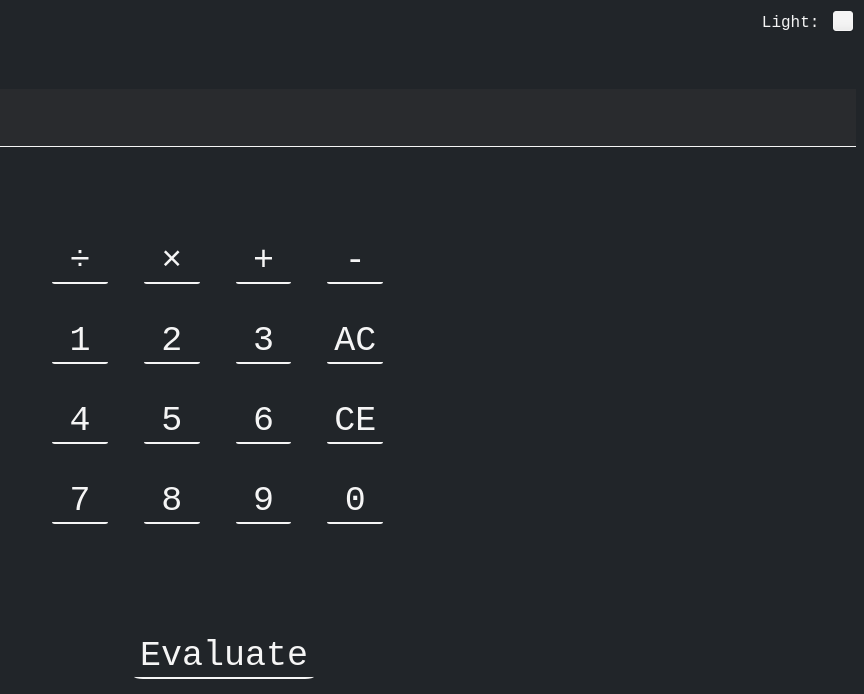
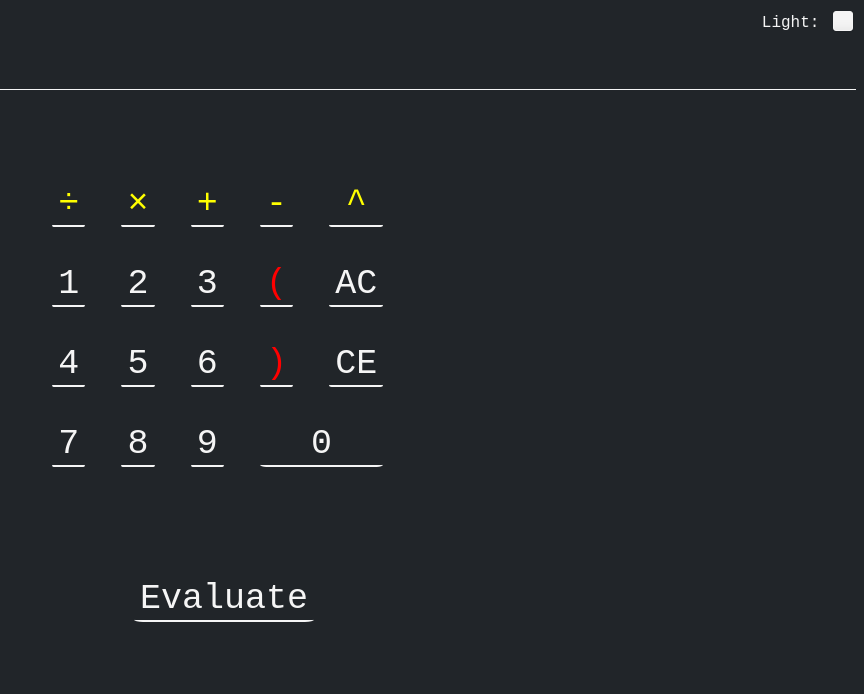
Before and after one commit to HumanChwan/CalculatorJS, a plain HTML site: page index.html in a window 1280 px wide. Both pictures are taken after a click on the button "CE". Shown: the whole page, without its empty margins (416-1280 px from the left). Drawn offline with Linux system fonts and the light colour scheme.

Commit message:
main-expression formatted & update

```diff
--- a/F.js
+++ b/F.js
@@ -135,28 +135,26 @@ let main_expression = document.getElementById('main-expr');
 let answer = document.getElementById("Answer");
 
 function main() {
-
-    // let expression = document.getElementById("single").value;
-    // expression = expression.replace('x', '*');
     if(cache.length)
         infix.push(cache);
-        cache = '';
-    // let answer = evaluate(infixToPostfix(expressionParser(expression)));
+
     let answer = evaluate(infixToPostfix(infix));
-    // document.getElementById("postfix").innerHTML = infixToPostfix(expressionParser(expression));
+
+    let toBeDisplayed = document.getElementById('Answer');
     if(typeof answer === 'undefined' || isNaN(answer)) {
-        document.getElementById("Answer").innerHTML = 'Input Error :(';
-        answer.classList.add("answer-wrong");
+        toBeDisplayed.innerHTML = 'Input Error :('
+        toBeDisplayed.classList.add('answer-wrong')
+
     } else if(answer === Infinity) {
-        document.getElementById("Answer").innerHTML = 'Dividing by Zero is bad boi move';
-        answer.classList.add("answer-wrong");
+        toBeDisplayed.innerHTML = 'Dividing by Zero is bad boi move'
+        toBeDisplayed.classList.add('answer-wrong')
+
     } else {
-        document.getElementById("Answer").innerHTML = 'Answer : ' + answer;
-        answer.classList.remove('answer-wrong');
+        toBeDisplayed.innerHTML = 'Answer : ' + answer
+        toBeDisplayed.classList.remove('answer-wrong')
+
     }
-    infix = [];
-    main_expression.innerHTML = `&nbsp;`
-    cache = '';
+    infix.pop()
 };
 
 
@@ -171,7 +169,7 @@ function backspace() {
     if(cache.length)
         infix.push(cache);
     let last_added = infix.pop();
-    if(!precedence(last_added) && last_added != '(' && last_added != ')') {
+    if('0' <= last_added && last_added <= '9') {
         try {
             last_added = last_added.slice(0, -1);
             if(last_added.length){
@@ -182,10 +180,11 @@ function backspace() {
             }
         } catch ( er ){
             infix = [];
+            cache = ''
         }
 
     }
-    last_added = main_expression.innerHTML;
+    last_added = main_expression.innerText;
     if(last_added != `&nbsp;`)  {
         try {
             last_added = last_added.slice(0, -1);
@@ -193,16 +192,18 @@ function backspace() {
             last_added = `&nbsp;`;
         }
     }
-
-    main_expression.innerHTML = last_added;
+    let finalText = '';
+    for(let i = 0; i < last_added.length; ++i) {
+        if(precedence(last_added[i])) {
+            finalText += `<span class="operator">` + last_added[i] + '</span>';
+        } else if (last_added[i] === '(' || last_added[i] === ')') {
+            finalText += `<span class="parenthesis">` + last_added[i] + '</span>';
+        } else {
+            finalText += last_added[i];
+        }
+    }
+    main_expression.innerHTML = finalText;
 }
-
-// clickMeNya.addEventListener('mousedown', () => {
-//     document.getElementById('btn').classList.add('press');
-// });
-// clickMeNya.addEventListener('mouseup', () => {
-//     document.getElementById('btn').classList.remove('press');
-// });
 
 function modeChange() {
     document.body.classList.toggle('light');
@@ -216,7 +217,9 @@ function modeChange() {
 
 function add(toBeAdded) {
     if(precedence(toBeAdded) || toBeAdded === '(' || toBeAdded === ')') {
-        infix.push(cache);
+        if (cache) {
+            infix.push(cache);
+        }
         cache = '';
         infix.push(toBeAdded);
     } else {
@@ -226,5 +229,12 @@ function add(toBeAdded) {
         toBeAdded = '×'
     else if(toBeAdded === '/')
         toBeAdded = '÷';
-    main_expression.innerHTML += toBeAdded;
+
+    if (precedence(toBeAdded)){
+        main_expression.innerHTML += `<span class="operator">`+toBeAdded+`</span>`;
+    } else if (toBeAdded === '(' || toBeAdded === ')') {
+        main_expression.innerHTML += `<span class="parenthesis">`+toBeAdded+`</span>`;
+    } else {
+        main_expression.innerHTML += toBeAdded;
+    }
 };
--- a/index.html
+++ b/index.html
@@ -33,32 +33,36 @@
                 <div class="log"></div>
                 <div class="btn-container">
 
-                    <button class="btn" id="/" onclick="add('/')">÷</button>
-                    <button class="btn" id="*" onclick="add('*')">×</button>
-                    <button class="btn" id="+" onclick="add('+')">+</button>
-                    <button class="btn" id="-" onclick="add('-')">-</button>
+                    <button class="btn operator" id="/" onclick="add('/')">÷</button>
+                    <button class="btn operator" id="*" onclick="add('*')">×</button>
+                    <button class="btn operator" id="+" onclick="add('+')">+</button>
+                    <button class="btn operator" id="-" onclick="add('-')">-</button>
+                    <button class="btn operator" id="^" onclick="add('^')">^</button>
 
-                    <button class="btn" id="1" onclick="add('1')">1</button>
-                    <button class="btn" id="2" onclick="add('2')">2</button>
-                    <button class="btn" id="3" onclick="add('3')">3</button>
-                    <button class="btn" id="3" onclick="clear_main()">AC</button>
+                    <button class="btn regular" id="1" onclick="add('1')">1</button>
+                    <button class="btn regular" id="2" onclick="add('2')">2</button>
+                    <button class="btn regular" id="3" onclick="add('3')">3</button>
+                    <button class="btn parenthesis" id="open-parenthesis" onclick="add('(')">(</button>
+                    <button class="btn regular" id="clear-main" onclick="clear_main()">AC</button>
 
-                    <button class="btn" id="4" onclick="add('4')">4</button>
-                    <button class="btn" id="5" onclick="add('5')">5</button>
-                    <button class="btn" id="6" onclick="add('6')">6</button>
-                    <button class="btn" id="3" onclick="backspace()">CE</button>
+                    <button class="btn regular" id="4" onclick="add('4')">4</button>
+                    <button class="btn regular" id="5" onclick="add('5')">5</button>
+                    <button class="btn regular" id="6" onclick="add('6')">6</button>
+                    <button class="btn parenthesis" id="close-parenthesis" onclick="add(')')">)</button>
+                    <button class="btn regular" id="back-space" onclick="backspace()">CE</button>
 
-                    <button class="btn" id="7" onclick="add('7')">7</button>
-                    <button class="btn" id="8" onclick="add('8')">8</button>
-                    <button class="btn" id="9" onclick="add('9')">9</button>
-                    <button class="btn" id="0" onclick="add('0')">0</button>
+                    <button class="btn regular" id="7" onclick="add('7')">7</button>
+                    <button class="btn regular" id="8" onclick="add('8')">8</button>
+                    <button class="btn regular" id="9" onclick="add('9')">9</button>
+                    <button class="btn regular zero" id="0" onclick="add('0')">0</button>
+                    <!--button class="hide"></button-->
 
                 </div>
                 <div class="functions"></div>
             </div>
             <div class="gap"></div>
             <div class="btn-submit">
-                <button class="btn" id="submit" onclick="main()">Evaluate</button>
+                <button class="btn regular" id="submit" onclick="main()">Evaluate</button>
             </div>
 
         </div>
--- a/style.css
+++ b/style.css
@@ -4,7 +4,8 @@ body {
     color: whitesmoke;
     --primary-color: #212529;
     --secondary-color: whitesmoke;
-    --focus-color: #292b2e;
+    --focus-color: #3a3942;
+    --operator-color: yellow;
 }
 
 .light {
@@ -13,6 +14,7 @@ body {
     --primary-color: whitesmoke;
     --secondary-color: #212529;
     --focus-color: #d8d7d7;
+    --operator-color: #f0ad00;
 }
 
 .input-output-wrapper {
@@ -28,15 +30,16 @@ body {
 .input {
     width: 100%;
 }
-/*
-.left {
-    width: 34%;
+
+/*#open-parenthesis {
+    position: absolute;
+    right: 0;
 }
 
-.right {
-    width: 33%;
-}
-*/
+#close-parenthesis {
+    position: absolute;
+}*/
+
 .mode {
     width: 100%;
     text-align: right;
@@ -97,14 +100,19 @@ body {
     grid-template-columns: repeat(3, 33%);
 }
 
+
 .btn-container {
     position: relative;
     margin: 25px;
     align-content: center;
     display: grid;
     text-align: center;
-    grid-template-columns: repeat(4, 2fr);
+    grid-template-columns: repeat(5, 1fr);
     position: relative;
+}
+
+.operator {
+    color: var(--operator-color);
 }
 
 .text:focus {
@@ -126,9 +134,21 @@ body {
     color: var(--secondary-color);
 }
 
+.regular {
+    color: var(--secondary-color);
+}
+
+.parenthesis {
+    color: red;
+}
+
+.zero {
+    grid-column-start: 4;
+    grid-column-end: 6;
+}
+
 .btn {
     background-color: transparent;
-    color: var(--secondary-color);
     border-radius: 5%;
     border: none;
     margin: 18px;
```
